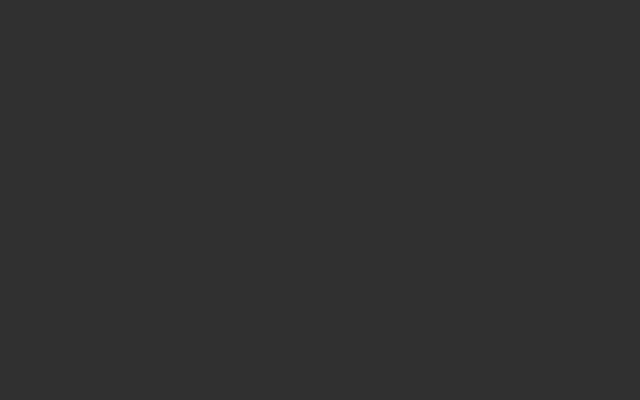
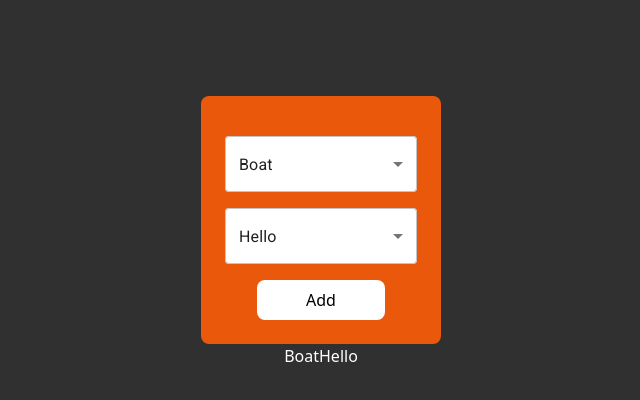
Before and after one commit to leu/aslhack, a Next.js app: page /teacher/setup in a window 1280 px wide. Shown: the top 400 px of the page, without its empty margins (319-959 px from the left). Built offline with nearby package versions, Linux system fonts and the light colour scheme.

Commit message:
Got some kind of question choice working

```diff
--- a/src/pages/_app.tsx
+++ b/src/pages/_app.tsx
@@ -1,5 +1,9 @@
 import "@/styles/globals.css";
 import type { AppProps } from "next/app";
+import '@fontsource/roboto/300.css';
+import '@fontsource/roboto/400.css';
+import '@fontsource/roboto/500.css';
+import '@fontsource/roboto/700.css';
 
 export default function App({ Component, pageProps }: AppProps) {
   return <Component {...pageProps} />;
--- a/src/pages/teacher/setup.tsx
+++ b/src/pages/teacher/setup.tsx
@@ -1,6 +1,48 @@
+import { Button, FormControl, InputLabel, MenuItem, Select } from "@mui/material";
+import { useState } from "react";
+
 export default function QuizSetup() {
+    const [questions, setQuestions] = useState(["Boat", "Hello"]);
+
+    function updateQuestions(newString: string, index: number) {
+        const newQuestions = [...questions]
+        newQuestions[index] = newString
+        setQuestions(newQuestions)
+    }
+
+    function addQuestion() {
+        const newQuestions = [...questions]
+        newQuestions.push("")
+        setQuestions(newQuestions)
+    }
+
     return (
       <main className={`flex min-h-screen flex-col items-center p-24`}>
+        <div className="bg-orange-600 p-6 w-60 rounded-lg">
+            {questions.map((question, i) => (
+            <div className="my-4">
+                <FormControl fullWidth>
+                    <InputLabel id="demo-simple-select-label"></InputLabel>
+                    <Select
+                        // labelId="demo-simple-select-label"
+                        // id="demo-simple-select"
+                        value={question}
+                        // label=""
+                        onChange={e => {if (e != null) updateQuestions(e.target.value, i)}}
+                        className="bg-white"
+                    >
+                        <MenuItem value="Hello">Hello</MenuItem>
+                        <MenuItem value="Boat">Boat</MenuItem>
+                        <MenuItem value="Menu">Menu</MenuItem>
+                    </Select>
+                </FormControl>
+            </div>))
+            }
+            <div className="flex justify-items">
+                <button onClick={addQuestion} className="mx-auto w-32 py-2 px-2 bg-white text-black rounded-lg">Add</button>
+            </div>
+        </div>
+        {questions}
       </main>
   );
 }
```
Also changed, not shown: package.json (+8 -4 lines), 1 other file (tests, documents, lock files or other folders).
